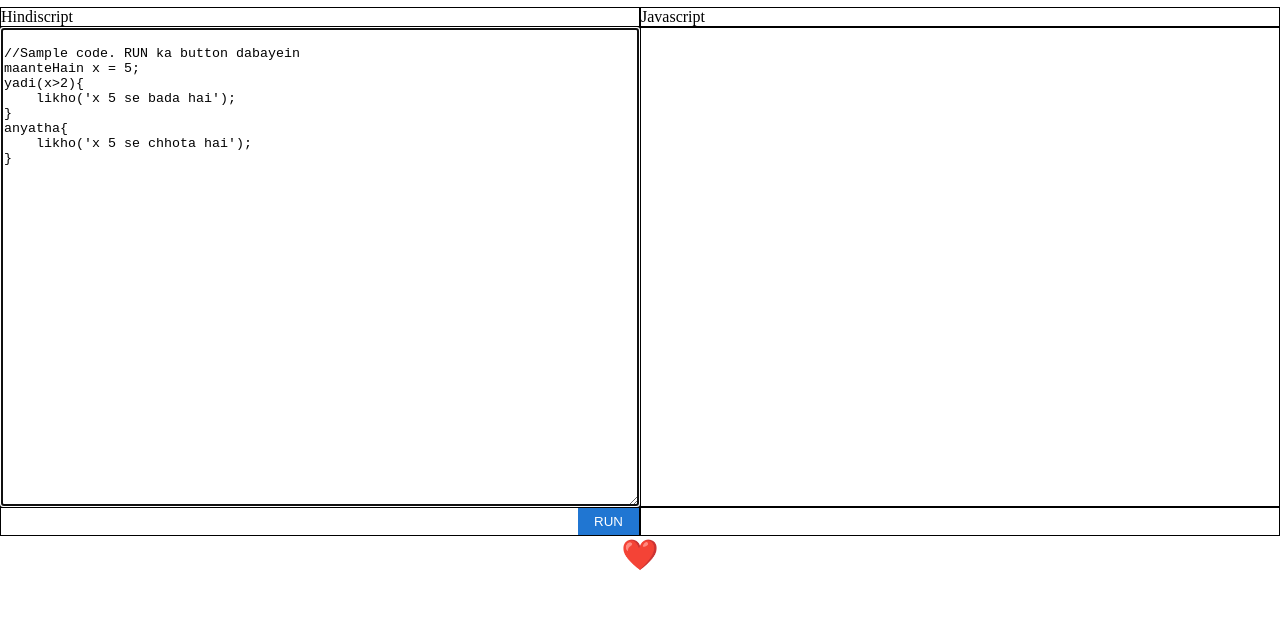
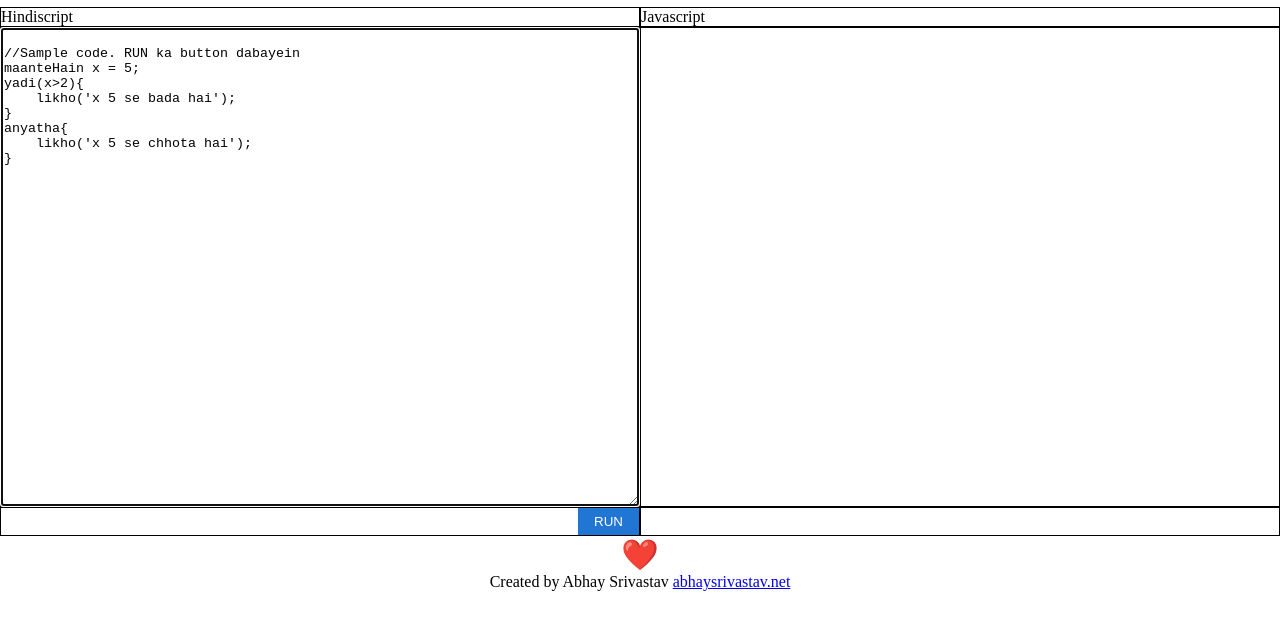
Before and after one commit to Abhay07/hindiscript, a website with bundled scripts: page index.html in a window 1280 px wide. Shown: the part 149-778 px from the top of the page. Built offline with nearby package versions, Linux system fonts and the light colour scheme; no server answers.

Commit message:
added website

```diff
--- a/index.html
+++ b/index.html
@@ -39,7 +39,12 @@
         </div>
         <div class="logger"></div>
     </div>
-   <footer><button class="liked-by-btn">❤️</button><span class="liked-by-text"></span></footer>
+   <footer>
+   <button class="liked-by-btn">❤️</button><span class="liked-by-text"></span>
+   <br>
+   Created by Abhay Srivastav <a href="https://abhaysrivastav.net" target="_blank">abhaysrivastav.net</a>
+
+   </footer>
 </body>
 <script type="module" src="mapping.js"></script>
 <script type="module" src="main.js"></script>
```
